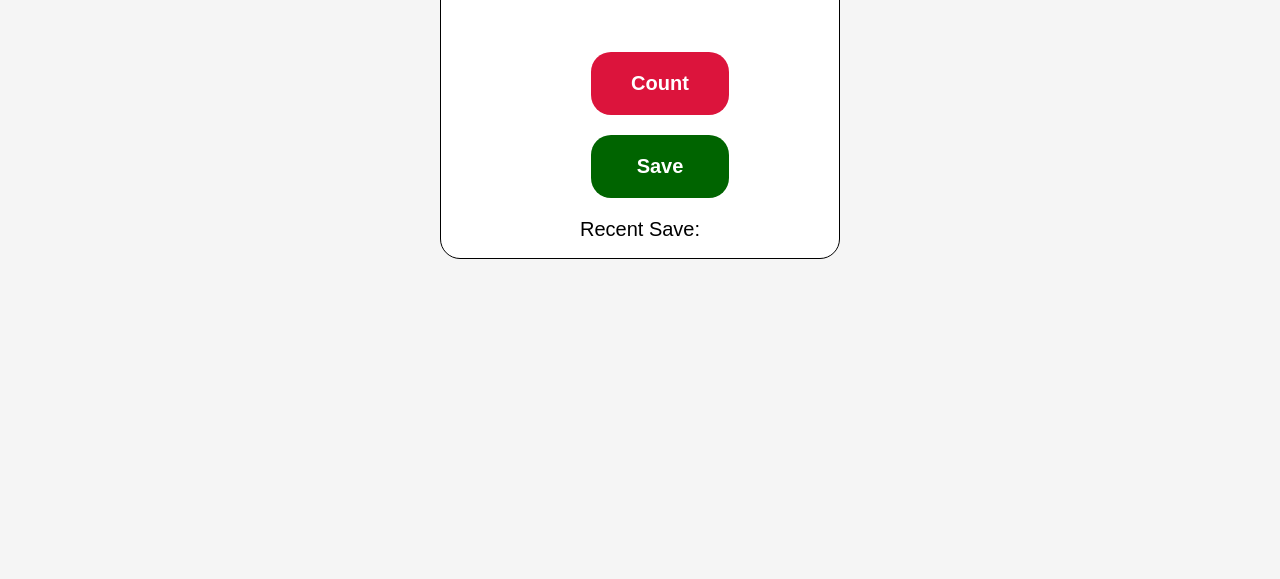
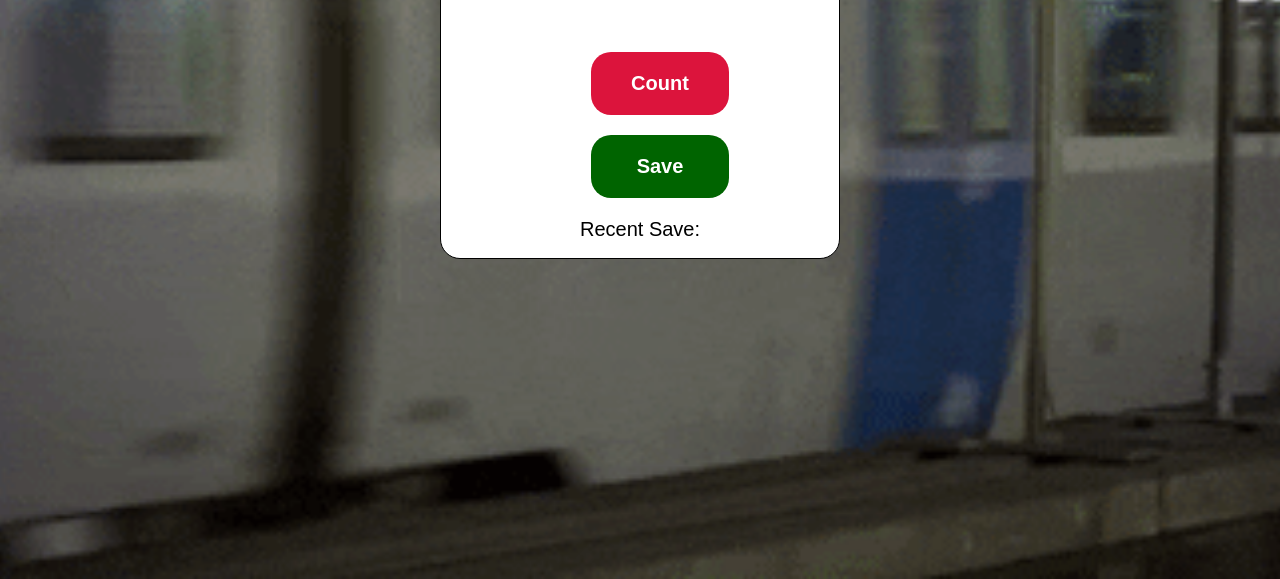
Before and after one commit to ZablonOigo/Counter-App, a plain HTML site: page index.html in a window 1280 px wide. Shown: the part 461-1040 px from the top of the page. Drawn offline with Linux system fonts and the light colour scheme.

Commit message:
Counting app

```diff
--- a/styles.css
+++ b/styles.css
@@ -7,6 +7,10 @@ body{
     font-family: Arial, Helvetica, sans-serif;
     color: #fff;
     background-color: #f5f5f5;
+    background-image: url('images/train.gif');
+    background-repeat: no-repeat;
+    background-size: cover;
+    background-position: center center;
 }
 .container{
     display: flex;
```
Also changed, not shown: images/train.gif (added).
